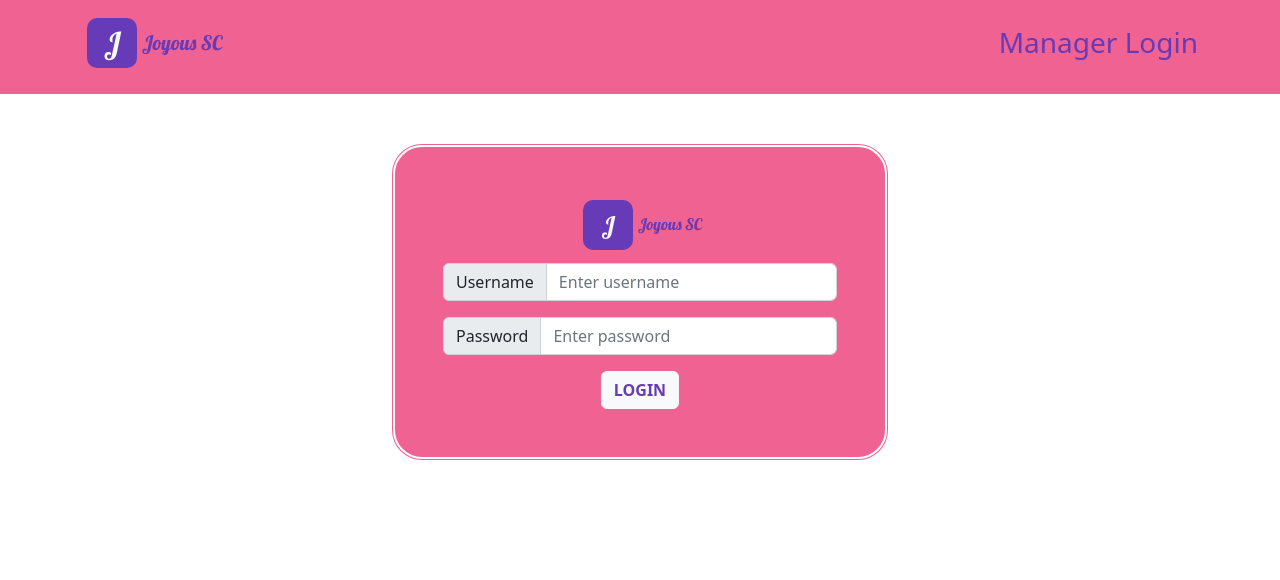
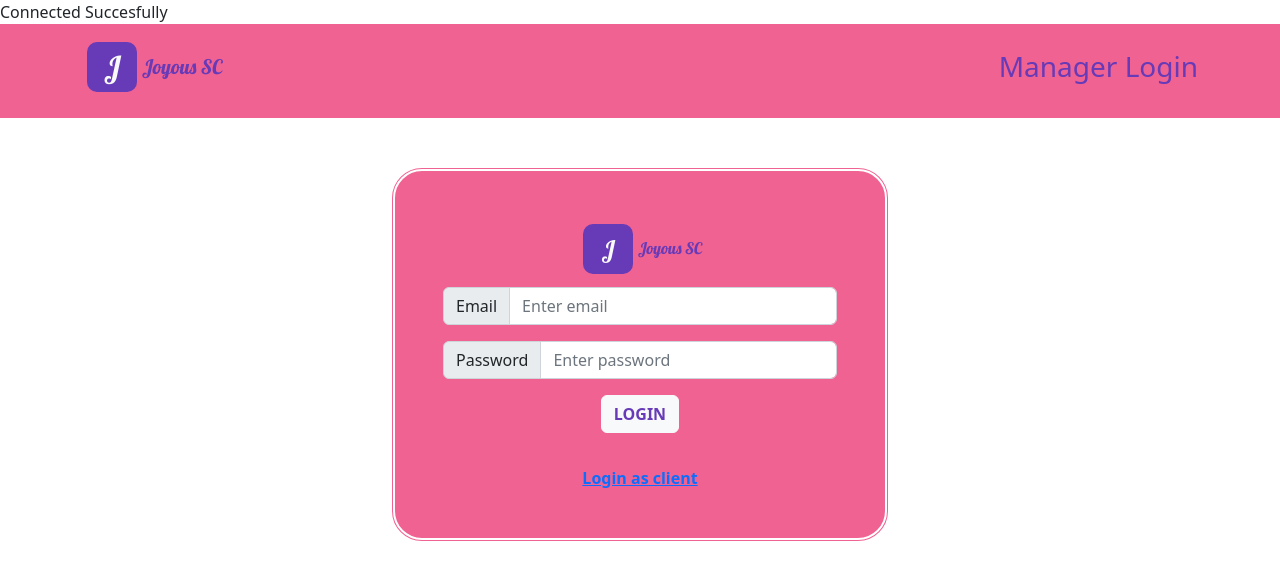
Before and after one commit to MLesky/JSC_SHOP, a PHP site: page /login.php in a window 1280 px wide. Shown: the top 580 px of the page. Run offline with PHP 8.4, Linux system fonts and the light colour scheme.

Commit message:
admin login and session

```diff
--- a/client/index.php
+++ b/client/index.php
@@ -5,7 +5,8 @@
   // checking query string (if a user is logged in)
   if($_SERVER['QUERY_STRING'] == '' || $_SESSION == null){
     session_unset();
-    $names = 'Guest';
+    session_destroy();
+    $names = 'Guest Account';
   } else {
     $names = $_SESSION['fullnames'];
   }
--- a/manager/login.php
+++ b/manager/login.php
@@ -1,5 +1,38 @@
 <?php
+  include "../config/connection.php";
   include "../bootstrap_css.php";
+
+  $email = $password = '';
+
+  // when user clicks login button
+  if (isset($_POST['login'])){
+    $email = $_POST['email'];
+    $password = $_POST['password'];
+
+  // query to search for username and password
+    $sql = "SELECT * FROM manager WHERE email = '$email' AND password = '$password'";
+    $result = mysqli_fetch_assoc(mysqli_query($connection, $sql));
+
+    if(!$result): ?>
+        <div class="text-danger text-center">
+          <b>Manager not found or incorrect password <br/>
+          <a href="../client/login.php" class="text-danger">Do you want to log in as a client</a>
+        </b>
+        </div>
+    <?php else:
+    // starting a session for user if when user is found
+      session_start();
+    // saving users data for online session
+      $_SESSION['id'] = $id = $result['ID'];
+      $_SESSION['names'] = $result['names'];
+      $_SESSION['email'] = $result['email'];
+      $_SESSION['contact'] = $result['contact'];
+      $_SESSION['mode'] = 'MANAGER';
+      //navigating to home page of user
+      header("Location: ./index.php?id=$id"); ?>
+      <div class="text-success text-center"><b>Welcome <?php echo $result['fullnames'] ?></b></div>
+    <?php endif;
+  }
 ?>
 
 <body>
@@ -14,18 +47,42 @@
 
   </header>
   <main>
-    <form action="" class="container d-flex flex-column align-items-center p-5 my-5 my-form mybg-pink300 rounded-5">
+    <form action="login.php" method="POST" class="container d-flex flex-column align-items-center p-5 my-5 my-form mybg-pink300 rounded-5">
       <a class="navbar-brand h3 lobster d-flex align-items-center mytxt-dpurple500" href=""><p class="logo mybg-dpurple500 text-light">J</p>Joyous SC</a>
         <div class="input-group mb-3">
-            <span class="input-group-text" id="basic-addon1">Username</span>
-            <input type="text" class="form-control" placeholder="Enter username" aria-label="Username" aria-describedby="basic-addon1" required>
+            <span
+              class="input-group-text" id="basic-addon1">Email</span>
+            <input
+              type="email"
+              class="form-control"
+              name="email"
+              value="<?php echo $email; ?>"
+              placeholder="Enter email"
+              aria-label="Email"
+              aria-describedby="basic-addon1"
+              required>
         </div>
 
         <div class="input-group mb-3">
             <span class="input-group-text" id="basic-addon1">Password</span>
-            <input type="text" class="form-control" placeholder="Enter password" aria-label="Username" aria-describedby="basic-addon1" required>
+            <input
+              type="password"
+              class="form-control"
+              name="password"
+              value="<?php echo $password; ?>"
+              placeholder="Enter password"
+              aria-label="Password"
+              aria-describedby="basic-addon1"
+              required>
         </div>
-        <button type="submit" class="btn btn-light mytxt-dpurple500"><b>LOGIN</b></button>
+        <button
+          type="submit"
+          class="btn btn-light mytxt-dpurple500"
+          name="login">
+          <b>LOGIN</b>
+        </button>
+        <hr>
+        <a href="./register.php"><b>Login as client</b></a>
 
     </form>
   </main>
@@ -33,15 +90,6 @@
     <!-- place footer here -->
   </footer>
 
-
-  <!-- Bootstrap JavaScript Libraries -->
-  <script src="https://cdn.jsdelivr.net/npm/@popperjs/core@2.11.6/dist/umd/popper.min.js"
-    integrity="sha384-oBqDVmMz9ATKxIep9tiCxS/Z9fNfEXiDAYTujMAeBAsjFuCZSmKbSSUnQlmh/jp3" crossorigin="anonymous">
-  </script>
-
-  <script src="https://cdn.jsdelivr.net/npm/bootstrap@5.2.1/dist/js/bootstrap.min.js"
-    integrity="sha384-7VPbUDkoPSGFnVtYi0QogXtr74QeVeeIs99Qfg5YCF+TidwNdjvaKZX19NZ/e6oz" crossorigin="anonymous">
-  </script>
-</body>
-
-</html>
+<?php
+include "../bootstrap_script.php";
+?>
```
Also changed, not shown: manager/index.php (+20 -0 lines).
